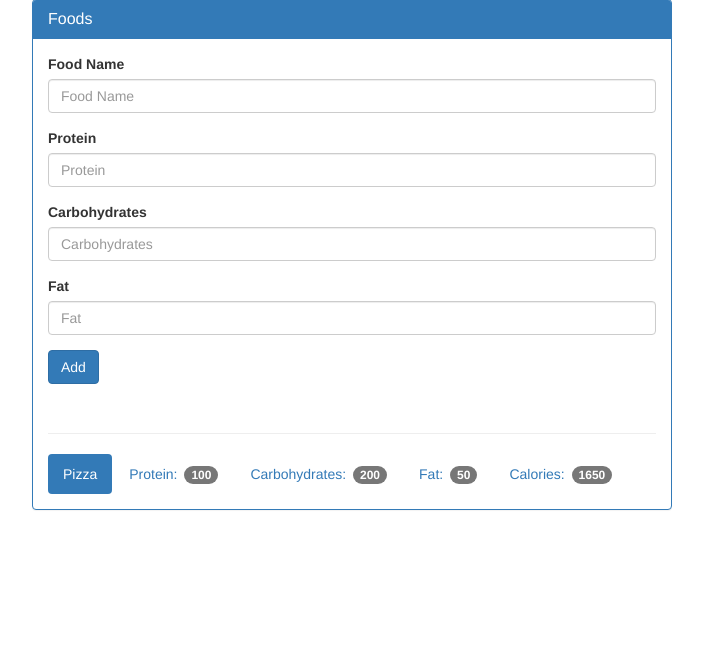
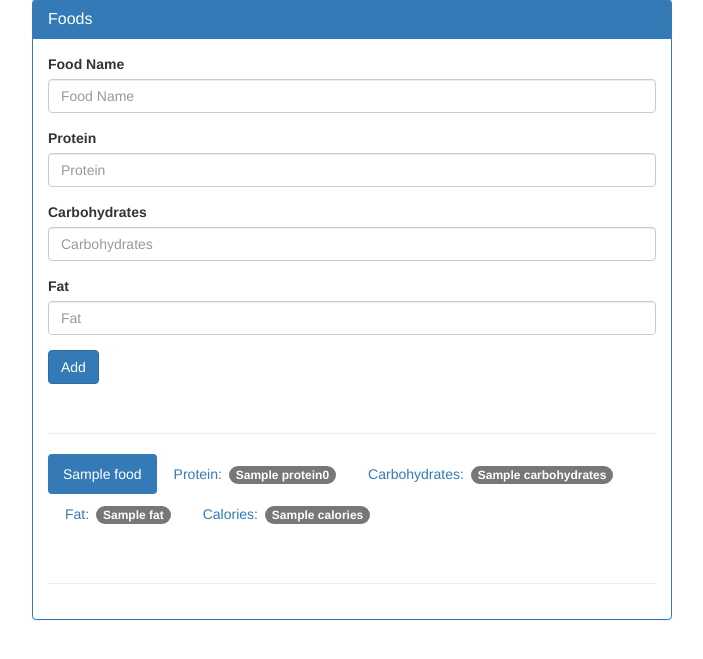
Before and after one commit to boldvisionary/foodapp, a Python web app: template templates/add_food.html in a window 1280 px wide. Shown: the part 71-730 px from the top of the page, without its empty margins (288-991 px from the left). Run offline with Jinja, Linux system fonts and the light colour scheme; the template is opened without the code that fills it: most values are stand-ins (such as "Sample title", 1, 10 or a date in 2020).

Commit message:
Get all results from database

```diff
--- a/templates/add_food.html
+++ b/templates/add_food.html
@@ -65,13 +65,19 @@
 
               <div class="page-header"></div>
 
+              {% for food in results %}
               <ul class="nav nav-pills" role="tablist">
-                <li class="active"><a>Pizza</a></li>
-                <li><a>Protein: <span class="badge">100</span></a></li>
-                <li><a>Carbohydrates: <span class="badge">200</span></a></li>
-                <li><a>Fat: <span class="badge">50</span></a></li>
-                <li><a>Calories: <span class="badge">1650</span></a></li>
+                <li class="active"><a>{{ food.name }}</a></li>
+                <li><a>Protein: <span class="badge">{{ food.protein }}0</span></a></li>
+                <li><a>Carbohydrates: <span class="badge">{{ food.carbohydrates }}</span></a></li>
+                <li><a>Fat: <span class="badge">{{ food.fat }}</span></a></li>
+                <li><a>Calories: <span class="badge">{{ food.calories }}</span></a></li>
               </ul>
+
+              <div class="page-header"></div>
+
+              {% endfor %}
+
             </div>
 
           </div>
```
Also changed, not shown: app.py (+9 -3 lines), food_log.db.
